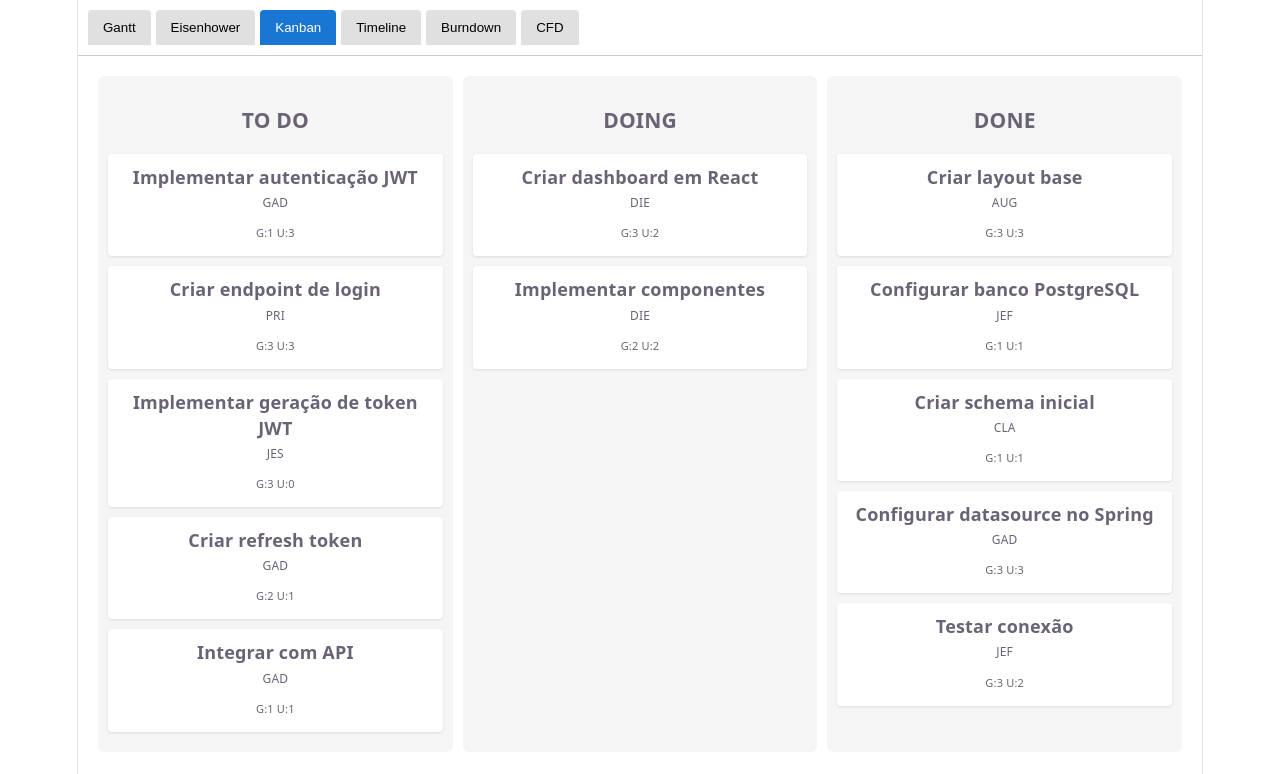
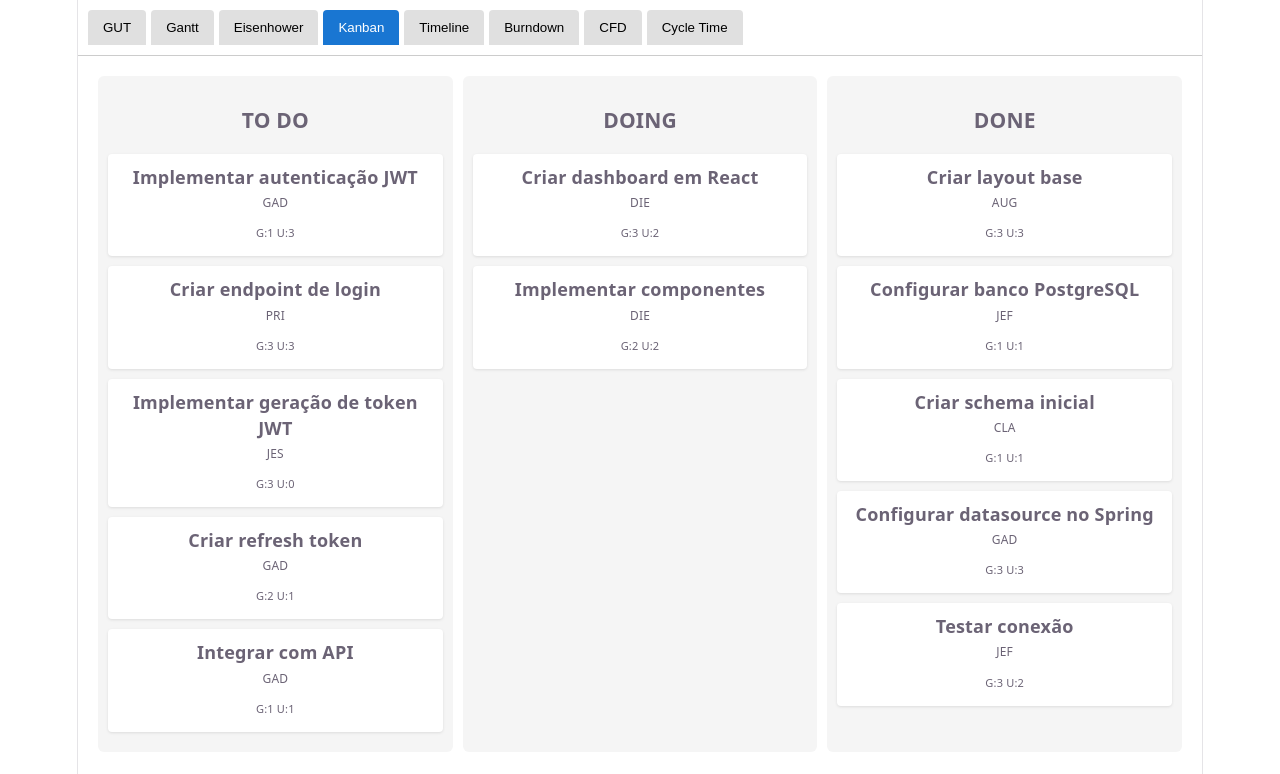
Before and after one commit to gadelhati/tasks, a React (Vite) app: page / in a window 1280 px wide. Shown: the top 774 px of the page. Built offline with nearby package versions, Linux system fonts and the light colour scheme.

Commit message:
feat: show new charts

```diff
--- a/src/App.tsx
+++ b/src/App.tsx
@@ -6,8 +6,10 @@ import { TasksKanban } from './container/tasksKanban';
 import { TasksTimeline } from './container/tasksTimeline';
 import { TasksBurndown } from './container/tasksBurndown';
 import { TasksCumulativeFlow } from './container/taskCumulativeFlow';
+import { TasksCycleTime } from './container/tasksCycleTime';
+import { TasksGUT } from './container/tasksGUT';
 
-type Tab = 'GANTT' | 'EISENHOWER' | 'KANBAN' | 'TIMELINE' | 'BURNDOWN' | 'CFD';
+type Tab = 'GUT' | 'GANTT' | 'EISENHOWER' | 'KANBAN' | 'TIMELINE' | 'BURNDOWN' | 'CFD' | 'CYCLE_TIME';
 
 function App() {
 
@@ -15,6 +17,8 @@ function App() {
 
   const renderContent = () => {
     switch (activeTab) {
+      case 'GUT':
+        return <TasksGUT />;
       case 'GANTT':
         return <Tasks />;
       case 'EISENHOWER':
@@ -27,6 +31,8 @@ function App() {
         return <TasksBurndown />;
       case 'CFD':
         return <TasksCumulativeFlow />
+      case 'CYCLE_TIME':
+        return <TasksCycleTime />
       default:
         return null;
     }
@@ -57,12 +63,14 @@ function App() {
         padding: 10,
         borderBottom: '1px solid #ccc'
       }}>
+        <TabButton tab="GUT" label="GUT" />
         <TabButton tab="GANTT" label="Gantt" />
         <TabButton tab="EISENHOWER" label="Eisenhower" />
         <TabButton tab="KANBAN" label="Kanban" />
         <TabButton tab="TIMELINE" label="Timeline" />
         <TabButton tab="BURNDOWN" label="Burndown" />
         <TabButton tab="CFD" label="CFD" />
+        <TabButton tab="CYCLE_TIME" label="Cycle Time" />
       </div>
 
       {/* Conteúdo */}
```
Also changed, not shown: 1 other file (tests, documents, lock files or other folders).
